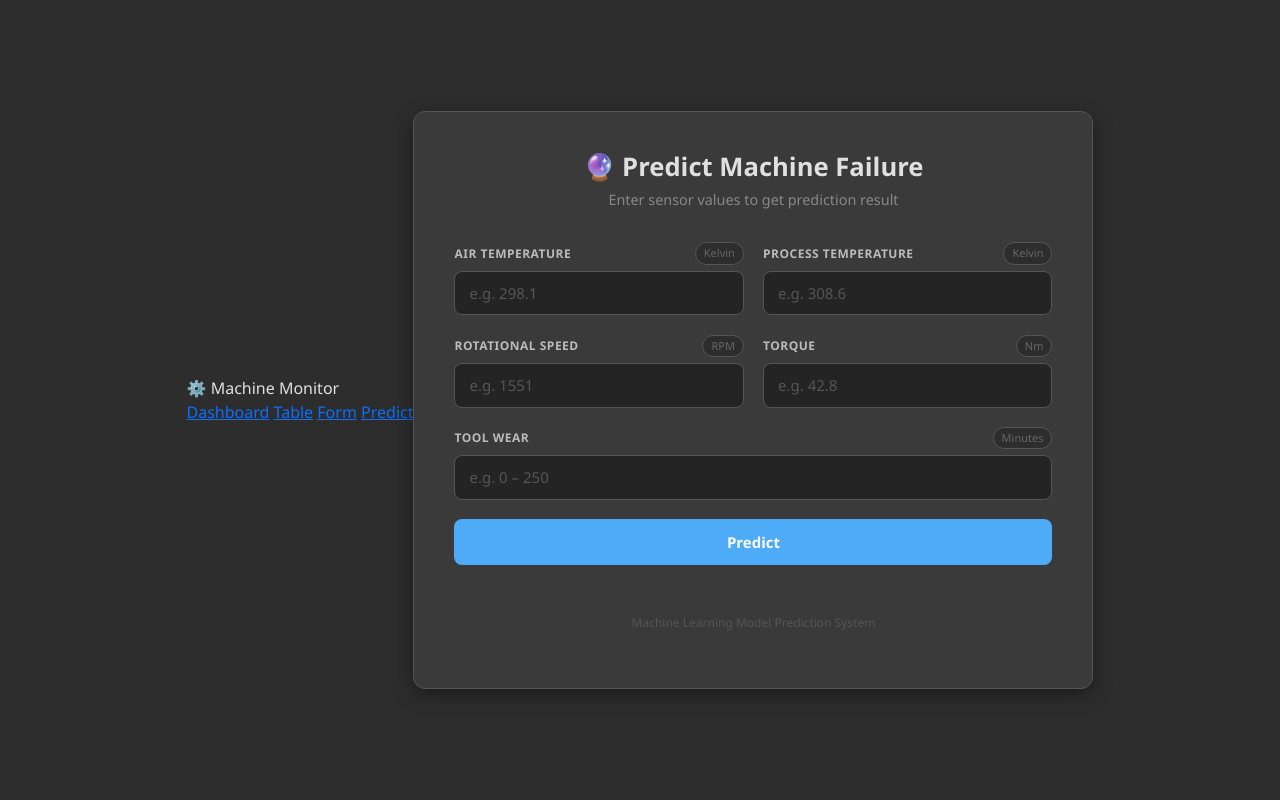
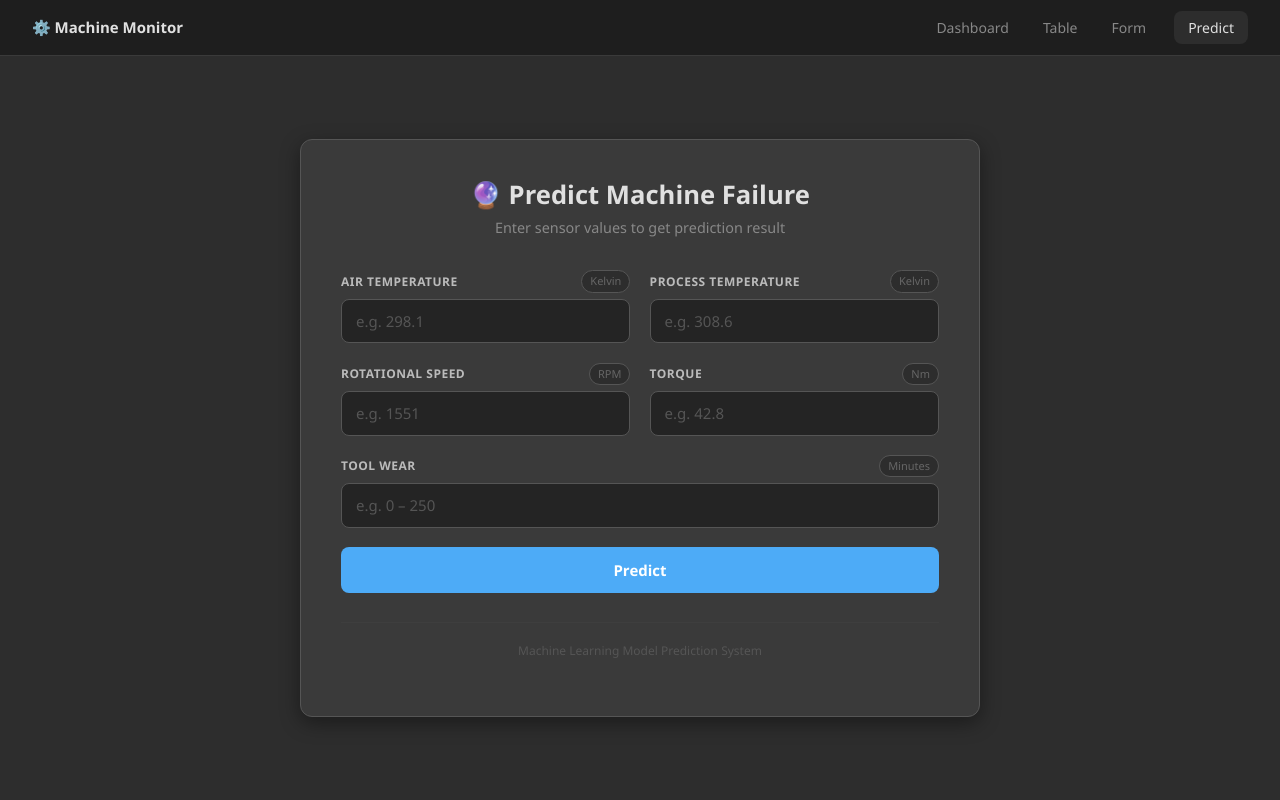
Before and after one commit to DoZo18/smart-factory, a Django app: page /predict in a window 1280 px wide. Run offline with Django 5.2, Linux system fonts and the light colour scheme; parts of the project's set-up code (start-up, migrations or seed data) failed here and were passed over.

Commit message:
add navbar to link page

```diff
--- a/backend/backend/settings.py
+++ b/backend/backend/settings.py
@@ -122,4 +122,4 @@ USE_TZ = True
 # Static files (CSS, JavaScript, Images)
 # https://docs.djangoproject.com/en/6.0/howto/static-files/
 
-STATIC_URL = 'static/'
+STATIC_URL = '/static/'
--- a/backend/sensor/static/style.css
+++ b/backend/sensor/static/style.css
@@ -303,7 +303,7 @@ h1, h2, h3, h4, h5, h6 {
 
     .right-section {
         flex: 1;
-    }}
+    }
 
     #search-history {
         position: static;
@@ -444,3 +444,75 @@ h1, h2, h3, h4, h5, h6 {
     margin-top: 1rem;
     margin-bottom: 0;
 }
+
+
+/* ============================= */
+/* NAVBAR                        */
+/* ============================= */
+
+.app-navbar {
+    background-color: #1e1e1e !important;
+    border-bottom: 1px solid #3a3a3a !important;
+    padding: 0 2rem !important;
+    height: 56px !important;
+    display: flex !important;
+    align-items: center !important;
+    position: sticky !important;
+    top: 0 !important;
+    z-index: 100 !important;
+}
+
+.app-navbar-inner {
+    width: 100%;
+    max-width: 1400px;
+    margin: 0 auto;
+    display: flex;
+    align-items: center;
+    justify-content: space-between;
+    gap: 1rem;
+}
+
+.app-navbar-brand {
+    color: #e0e0e0;
+    font-size: 15px;
+    font-weight: 600;
+    white-space: nowrap;
+}
+
+.app-navbar-links {
+    display: flex;
+    align-items: center;
+    gap: 6px;
+    flex-wrap: wrap;
+}
+
+.app-nav-link {
+    color: #888 !important;
+    font-size: 14px !important;
+    font-weight: 500 !important;
+    padding: 6px 14px !important;
+    border-radius: 8px !important;
+    text-decoration: none !important;
+    display: inline-block !important;
+}
+
+.app-nav-link:hover {
+    background-color: #2d2d2d !important;
+    color: #e0e0e0 !important;
+}
+
+.app-nav-link.active {
+    background-color: #2d2d2d !important;
+    color: #e0e0e0 !important;
+}
+
+.app-nav-predict {
+    background-color: #4dabf7 !important;
+    color: #fff !important;
+    margin-left: 8px !important;
+}
+
+.app-nav-predict:hover {
+    background-color: #339af0 !important;
+    color: #fff !important;
+}
--- a/backend/sensor/templates/sensor/base.html
+++ b/backend/sensor/templates/sensor/base.html
@@ -6,10 +6,10 @@
     <meta charset="UTF-8">
     <meta name="viewport" content="width=device-width, initial-scale=1">
     <link href="https://cdn.jsdelivr.net/npm/bootstrap@5.3.0/dist/css/bootstrap.min.css" rel="stylesheet">
-    <link rel="stylesheet" href="{% static 'style.css' %}">
+    <link rel="stylesheet" href="{% static 'style.css' %}?v=2">
     {% block extra_head %}{% endblock %}
 </head>
-<body class="{% block body_class %}{% endblock %}">
+<body>
 
 <nav class="app-navbar">
     <div class="app-navbar-inner">
--- a/backend/sensor/templates/sensor/predict.html
+++ b/backend/sensor/templates/sensor/predict.html
@@ -5,7 +5,10 @@
 <style>
         body {
             background-color: #2d2d2d !important;
-            min-height: 100vh;
+        }
+
+        .predict-page-wrap {
+            min-height: calc(100vh - 56px);
             display: flex;
             align-items: center;
             justify-content: center;
@@ -152,6 +155,7 @@
 {% endblock %}
 
 {% block content %}
+<div class="predict-page-wrap">
     <div class="pc-wrap">
         <h2 class="pc-title">🔮 Predict Machine Failure</h2>
         <p class="pc-subtitle">Enter sensor values to get prediction result</p>
@@ -212,4 +216,5 @@
         <hr class="pc-divider">
         <p class="pc-hint">Machine Learning Model Prediction System</p>
     </div>
+</div>
 {% endblock %}
--- a/backend/sensor/templates/sensor/table.html
+++ b/backend/sensor/templates/sensor/table.html
@@ -1,9 +1,7 @@
 {% extends 'sensor/base.html' %}
 {% block title %}Sensor Data - Smart Factory{% endblock %}
-{% block body_class %}p-4{% endblock %}
-
 {% block content %}
-
+<div class="p-4">
 <div class="container-fluid">
     <div class="d-flex justify-content-between align-items-center mb-4">
         <h1 class="text-primary mb-0">Sensor Data Table</h1>
@@ -139,6 +137,7 @@
         </div>
     </div>
 </div>
+</div>
 
 <style>
     .form-select-sm {
```
Also changed, not shown: backend/sensor/templates/sensor/dashboard.html (+3 -4 lines). Lines whose indentation alone changed are shown as unchanged.
